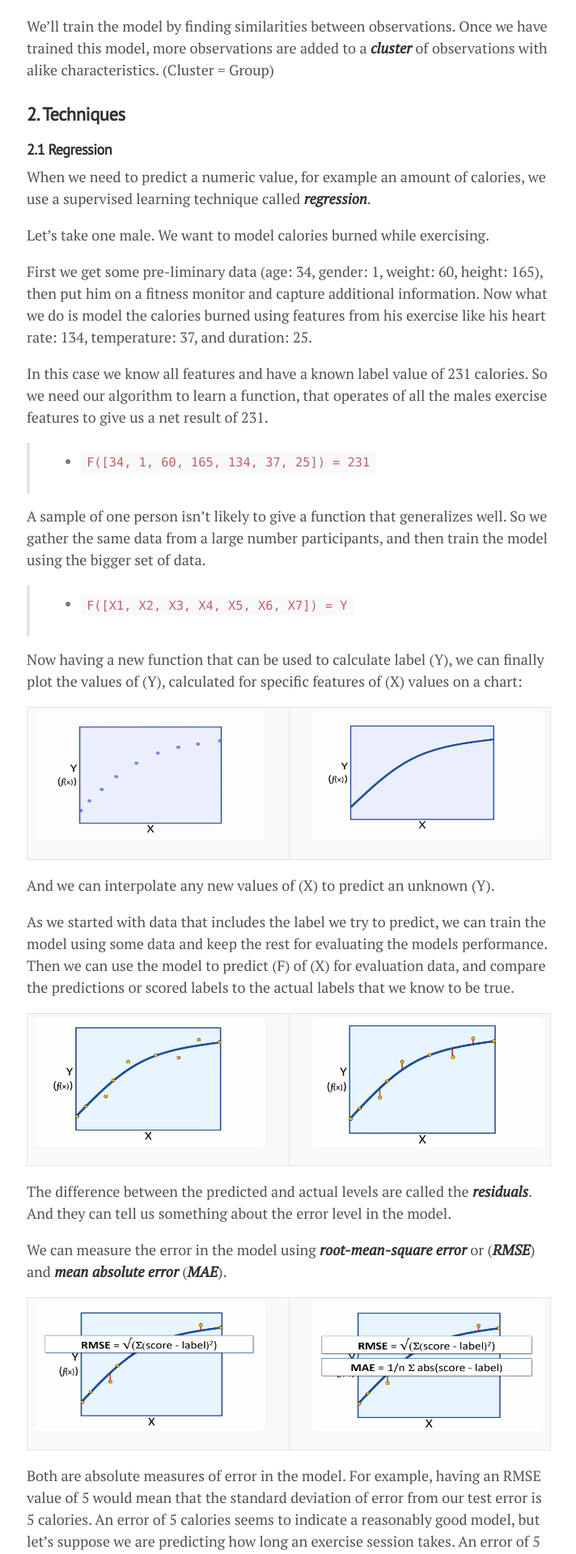
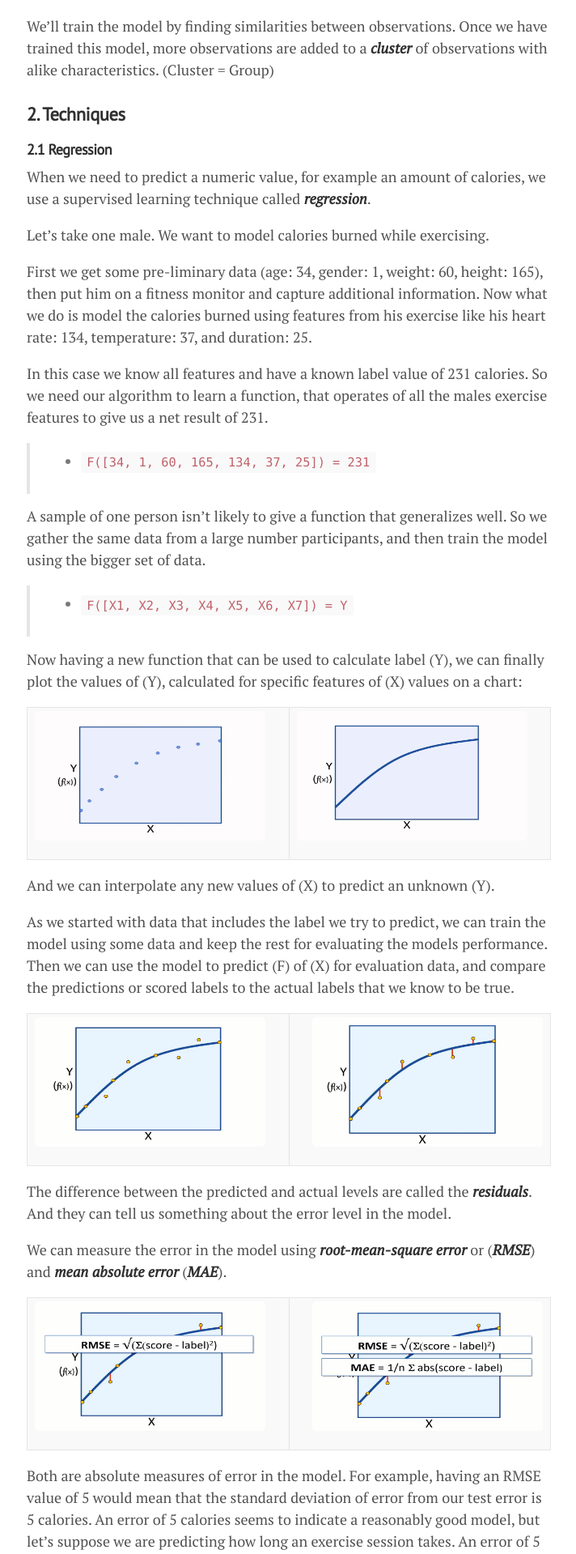
Before and after one commit to lgeurts/lgeurts.github.io, a Jekyll site: the page built from _posts/2018-06-29-artificial-intelligence-basics.md, in a window 1280 px wide. Shown: the part 2451-4370 px from the top of the page at 81% size, without its empty margins (283-995 px from the left). Built offline with Jekyll 4.4.1, drawn with Linux system fonts in a browser that asks for light colours; nearby versions of some CDN libraries.

Commit message:
Update 2018-06-29-artificial-intelligence-basics.md

```diff
--- a/_posts/2018-06-29-artificial-intelligence-basics.md
+++ b/_posts/2018-06-29-artificial-intelligence-basics.md
@@ -90,7 +90,7 @@
 Now having a new function that can be used to calculate label (Y), we can finally plot the values of (Y), calculated for specific features of (X) values on a chart:
 
 :-----------------:|:-----------------:
-<img src="/assets/artificial-intelligence/plotted-chart-1.png" align="left" width="285" height="160" alt=""> | <img src="/assets/artificial-intelligence/plotted-chart-2.png" align="right" width="285" height="160" alt="">
+<img src="/assets/artificial-intelligence/plotted-chart-1.png" align="center" width="285" height="160" alt=""> | <img src="/assets/artificial-intelligence/plotted-chart-2.png" align="center" width="285" height="160" alt="">
 
 And we can interpolate any new values of (X) to predict an unknown (Y).
 
```
